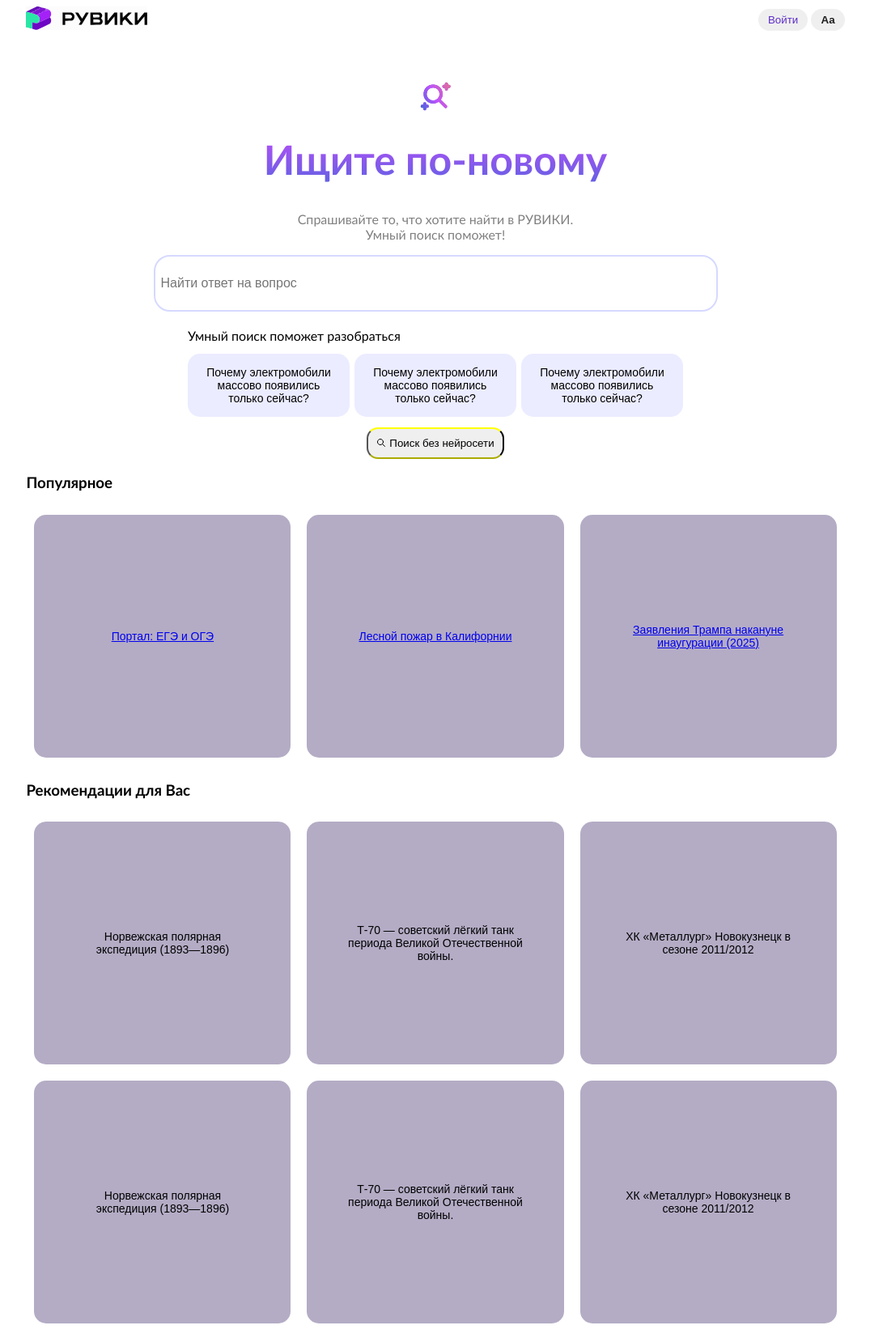
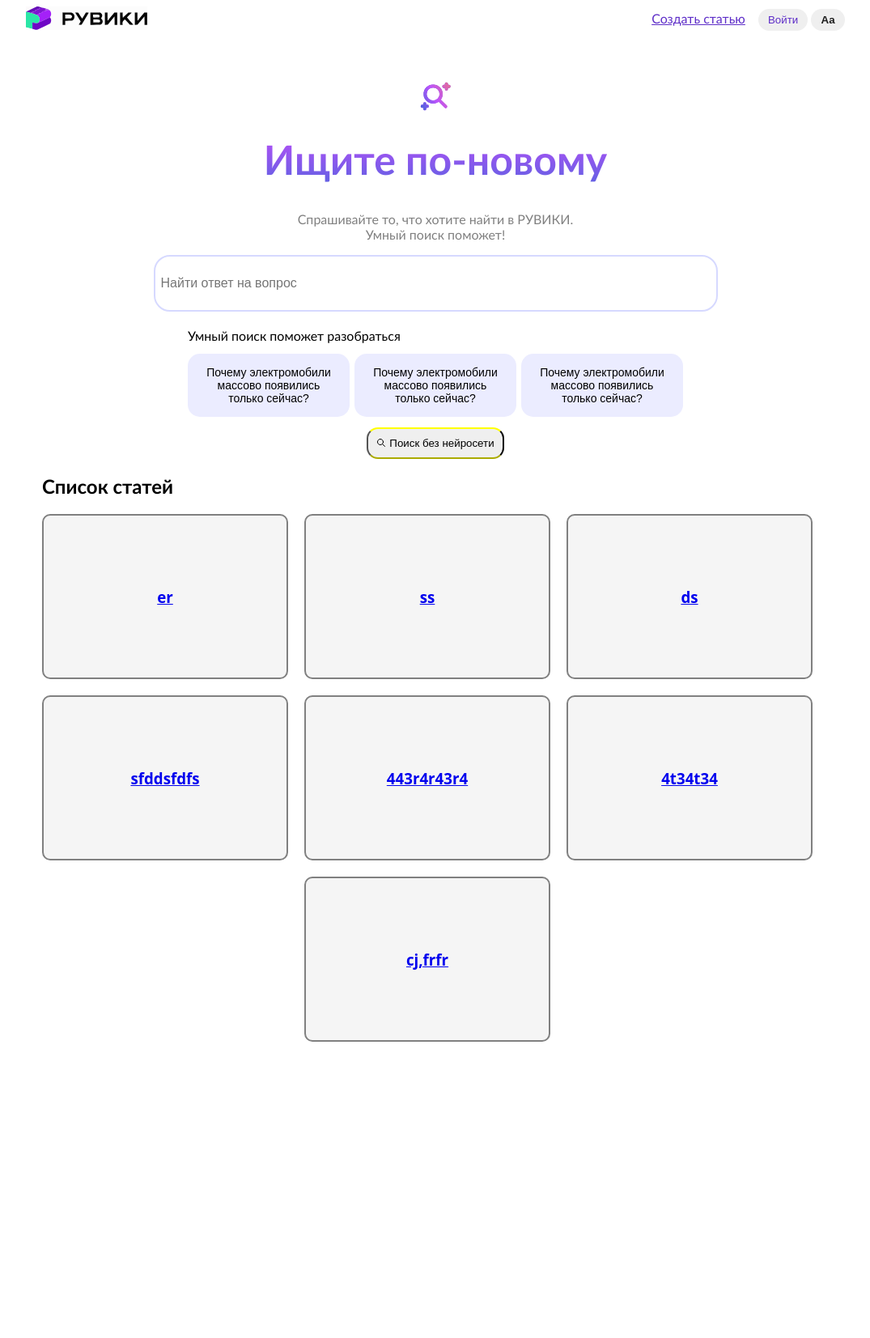
Before and after one commit to VlakBerr/web, a Flask app: page / in a window 1280 px wide. Shown: the whole page at 81% size, without its empty margins (102-1177 px from the left). After the commit the page ends 1287 px from the top, so only its background shows below. Run offline with Flask 3, Linux system fonts and the light colour scheme; data comes from the database, SQL or seed files in the repository; both versions use the stored data as it was after the commit.

Commit message:
доделали работу с базой данных, перенесли показ статей на главную страницу

```diff
--- a/server.py
+++ b/server.py
@@ -8,49 +8,19 @@ app = Flask(__name__)
 app.config['UPLOAD_FOLDER']='uploads/'
 os.makedirs(app.config['UPLOAD_FOLDER'], exist_ok=True)
 
+Database.create_table()
+
 @app.route("/")
 @app.route("/index")
 def index():
-    return render_template("ruwiki.html")
+    articles = Database.get_all_articles()
+    groups = []
+    k = 3
+    for i in range(0, len(articles), k):
+        groups.append(articles[i : i+k])
 
+    return render_template("ruwiki.html", groups=groups)
 
-database = {
-    'sonic': {
-        'title_article':'Ёж Соник',
-        'text_article': '''Ёж Со́ник (яп. ソニック・ザ・ヘッジホッグ Соникку дза Хэдзихоггу, англ. Sonic the Hedgehog) — главный персонаж
-    серии видеоигр Sonic the Hedgehog от компании Sega, а также созданных на её основе комиксов, мультсериалов и полнометражных фильмов.
-    Соник — синий антропоморфный ёж, созданный художником Наото Осимой, программистом Юдзи Накой и дизайнером Хирокадзу Ясухарой. Во время
-    разработки было предложено множество образов главного героя будущей игры, но разработчики остановились на ёжике синего цвета. Своё имя Соник
-    получил за способность бегать на сверхзвуковых скоростях (англ. sonic — «звуковой; со скоростью звука»). Геймплей за Соника в большинстве игр серии
-    Sonic the Hedgehog заключается в быстром прохождении уровней и битвах с врагами, для атаки которых Соник сворачивается в шар во время прыжка. Немаловажную
-    роль для Соника играют золотые кольца, служащие ему в качестве защиты. Главным антагонистом героя является доктор Эггман, который хочет захватить мир и построить
-    свою империю «Эггманленд».После выхода одноимённой игры с его участием Соник быстро стал популярным во всём мире и положил начало крупной медиафраншизе. Персонаж
-    стал талисманом компании Sega, которым остаётся и сейчас, сменив Алекса Кидда, бывшего неофициальным маскотом компании до 1990 года. На ноябрь 2014 года было продано
-    свыше 150 миллионов экземпляров игр серии о Сонике[4]. Помимо компьютерных игр, ёж Соник является главным героем комиксов, книг, ряда мультсериалов и полнометражных аниме и фильмов.''' ,
-        'article_image_title':'Соник',
-        'article_image_path':'images/Sonic.png'
-    },
-
-    'Ехидна_Наклз':{
-        'title_article':'Ехидна Наклз',
-        'text_article': '''Ехидна Наклз[2] (яп. ナックルズ・ザ・エキドゥナ Наккурудзу дза Экидуна, англ. Knuckles the Echidna)
-    — персонаж видеоигр, телешоу и комиксов серии Sonic the Hedgehog. Его прозвища — «Knuckie», «Rad Red», «Red Storm»,
-    «Knux», и «Knucklehead». Создан Такаси Юдой. Первое появление — игра Sonic the Hedgehog 3. Наклз — красная
-    антропоморфная ехидна, чьи иглы похожи на причёску из многочисленных коротких дредов. Можно заметить некоторое
-    различие между игровым и неигровым спрайтами Наклза. В играх играбельный Наклз предстаёт в ярко-красном цвете с
-    зелёными носками, а неиграбельный — как красно-розовый с жёлтыми носками. По официальным данным Наклзу 16 лет.''' ,
-        'article_image_title':'Ехидна Наклз',
-        'article_image_path':'images/Nackles.png'
-    },
-
-    'Чёрный_американский_стриж':{
-        'title_article':'Чёрный американский стриж',
-        'text_article': '''Чёрный американский стриж[1] (лат. Cypseloides niger) — вид птиц семейства стрижиных. Самый крупный стриж к северу от Мексики и самый северный из американских стрижей. Обитает вдоль тихоокеанского побережья Северной Америки от Аляски до Мексики, встречается также на атлантическом побережье Мексики. В Центральной Америке птицы обитают на территории от Коста-Рики до Гватемалы и Гондураса, на многих островах Вест-Индии. Точные места зимовок чёрного американского стрижа неизвестны, миграция может составлять до 7 тысяч километров. У птиц крепкое тело и длинные широкие крылья, хвост с неглубоким, но хорошо заметным разрезом. Оперение чёрное, голова заметно светлее, в нижней части кончики перьев часто окрашены в белый цвет. Чёрные американские стрижи охотятся на летающих насекомых, при этом собираются в большие стаи и могут улетать за несколько километров от гнездовых колоний. Птицы летают настолько высоко, что их часто не видно с земли. Традиционно устраивают гнёзда в одних и тех же влажных и недоступных местах, часто на скалах высоко в горах, около водопадов. Основным материалом при строительстве гнезда является мох, а также небольшое количество веточек, сосновых иголок, папоротников или водорослей. Гнездо скрепляется грязью. В кладке обычно одно яйцо, инкубационный период составляет 22—32 дня. Птенцы появляются на свет голыми и беспомощными, через 45—52 дня вылетают из гнезда и больше в этом сезоне к нему не возвращаются.''' ,
-        'article_image_title':'Чёрный американский стриж',
-        'article_image_path':'images/falls.jpg'
-    },
-
-}
 
 @app.route("/article/<name>")
 def article(name):
@@ -103,7 +73,7 @@ def add_article():
     print(article)
     Database.save(article=article)
 
-    return redirect(url_for('show_articles'))
+    return redirect(url_for('index'))
 
 @app.route('/articles')
 def show_articles():
--- a/static/articles.css
+++ b/static/articles.css
@@ -20,3 +20,7 @@
     display: flex;
     justify-content: center;
 }
+
+.article_section{
+
+}
--- a/static/styles.css
+++ b/static/styles.css
@@ -92,6 +92,15 @@ p{
     height: auto;
 }
 
+
+.button-create-article{
+    color: #5e2ec8;
+    border: none;
+    border-radius: 15px;
+    padding: 6px 12px;
+    cursor: pointer;
+}
+
 .button-login{
     color: #5e2ec8;
     border: none;
--- a/templates/ruwiki.html
+++ b/templates/ruwiki.html
@@ -6,14 +6,19 @@
         <title>РУВИКИ — новая российская интернет-энциклопедия</title>
         <link rel="shortcut icon" href="../static/images/ruwiki_head.jpg" />
         <link rel="stylesheet" href="../static/styles.css" >
+        <link rel="stylesheet" href="{{ url_for('static', filename='articles.css') }}">
+
     </head>
     <body>
         <div class="header">
             <div class="header_menu">
                 <a href="#"><img class="ruwiki-icon" src="../static/images/рувики_лого.svg" alt="Лого Рувики"></a>
 
-                <div class="header-buttons"><button class="button-login">Войти</button>
-                <button class="button-change-font">Аа</button></div>
+                <div class="header-buttons">
+                    <a class="button-create-article" href="{{ url_for('add_article') }}">Создать статью</a>
+                    <button class="button-login">Войти</button>
+                    <button class="button-change-font">Аа</button>
+                </div>
             </div>
 
 
@@ -56,44 +61,24 @@
             </div>
         </div>
 
-        <div class='body'>
-            <div><h3>Популярное</h3></div>
-            <div class="news">
-                <button class="news_background" >
-                    <a href="https://portals.ruwiki.ru/oge-ege" >Портал: ЕГЭ и ОГЭ</a>
-                </button>
-                <button class="news_background">
-                    <a href="https://ru.ruwiki.ru/wiki/%D0%9B%D0%B5%D1%81%D0%BD%D0%BE%D0%B9_%D0%BF%D0%BE%D0%B6%D0%B0%D1%80_%D0%B2_%D0%9A%D0%B0%D0%BB%D0%B8%D1%84%D0%BE%D1%80%D0%BD%D0%B8%D0%B8_(%D1%8F%D0%BD%D0%B2%D0%B0%D1%80%D1%8C_2025_%D0%B3%D0%BE%D0%B4%D0%B0)" >Лесной пожар в Калифорнии</a>
-                </button>
-                <button class="news_background">
-                    <a href="https://ru.ruwiki.ru/wiki/%D0%97%D0%B0%D1%8F%D0%B2%D0%BB%D0%B5%D0%BD%D0%B8%D1%8F_%D0%A2%D1%80%D0%B0%D0%BC%D0%BF%D0%B0_%D0%BD%D0%B0%D0%BA%D0%B0%D0%BD%D1%83%D0%BD%D0%B5_%D0%B8%D0%BD%D0%B0%D1%83%D0%B3%D1%83%D1%80%D0%B0%D1%86%D0%B8%D0%B8_(2025)" >Заявления Трампа накануне инаугурации (2025)</a>
-                </button>
+        <div class="article_section">
+
+            <h2 class="article_table_name">Список статей</h2>
+            <div class="article_table">
+                {% for group in groups %}
+                <div class="article_table_row">
+                    {% for article in group %}
+                    <div class="article_card">
+                        <a href="{{ url_for('article', name=article.title) }}">
+                            <h3>{{ article.title }}</h3>
+                        </a>
+                    </div>
+                    {% endfor %}
+                </div>
+                {% endfor %}
+
             </div>
 
-
-            <div><h3>Рекомендации для Вас</h3></div>
-            <div class="news">
-                <button class="news_background" >
-                    Норвежская полярная экспедиция (1893—1896)
-                </button>
-                <button class="news_background">
-                    Т-70 — советский лёгкий танк периода Великой Отечественной войны.
-                </button>
-                <button class="news_background">
-                    ХК «Металлург» Новокузнецк в сезоне 2011/2012
-                </button>
-            </div>
-            <div class="news">
-                <button class="news_background" >
-                    Норвежская полярная экспедиция (1893—1896)
-                </button>
-                <button class="news_background">
-                    Т-70 — советский лёгкий танк периода Великой Отечественной войны.
-                </button>
-                <button class="news_background">
-                    ХК «Металлург» Новокузнецк в сезоне 2011/2012
-                </button>
-            </div>
         </div>
     </body>
 
```
Also changed, not shown: database.py (+22 -8 lines), database.db (added), uploads/00.png (added), uploads/LimbCircle.png (added), uploads/bullet.png (added), uploads/c2824bb0-10d7-408c-8409-7d0b56ef397e (1).png (added), uploads/wd.png (added), uploads/собака.png (added).
